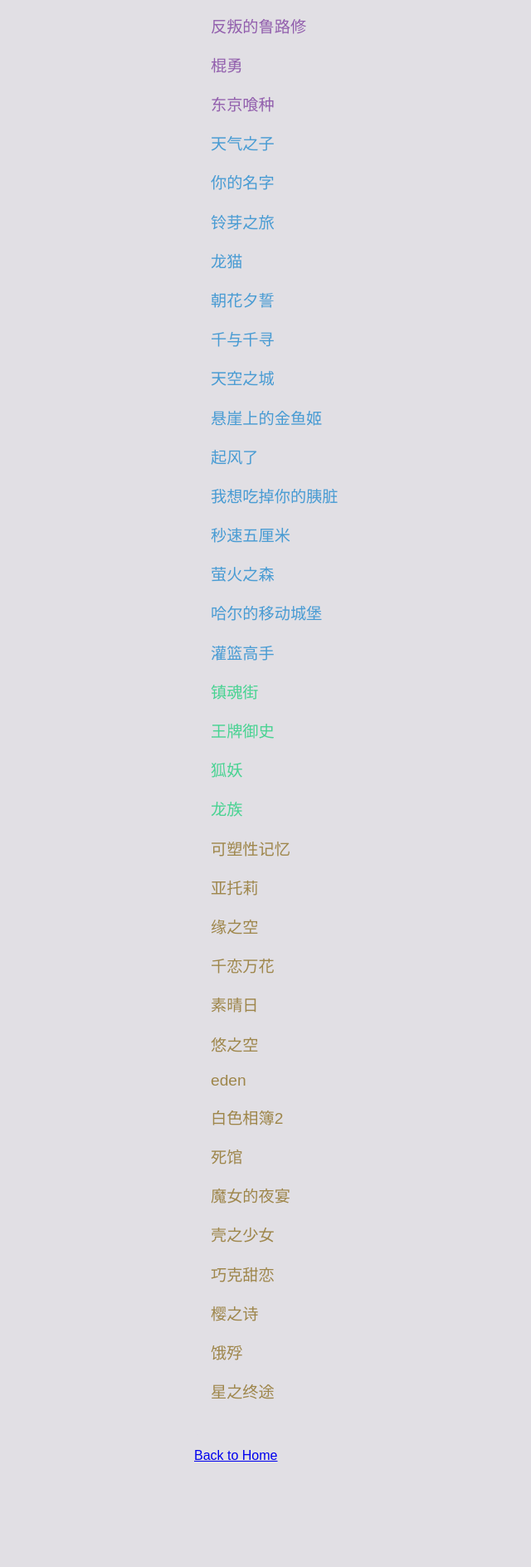
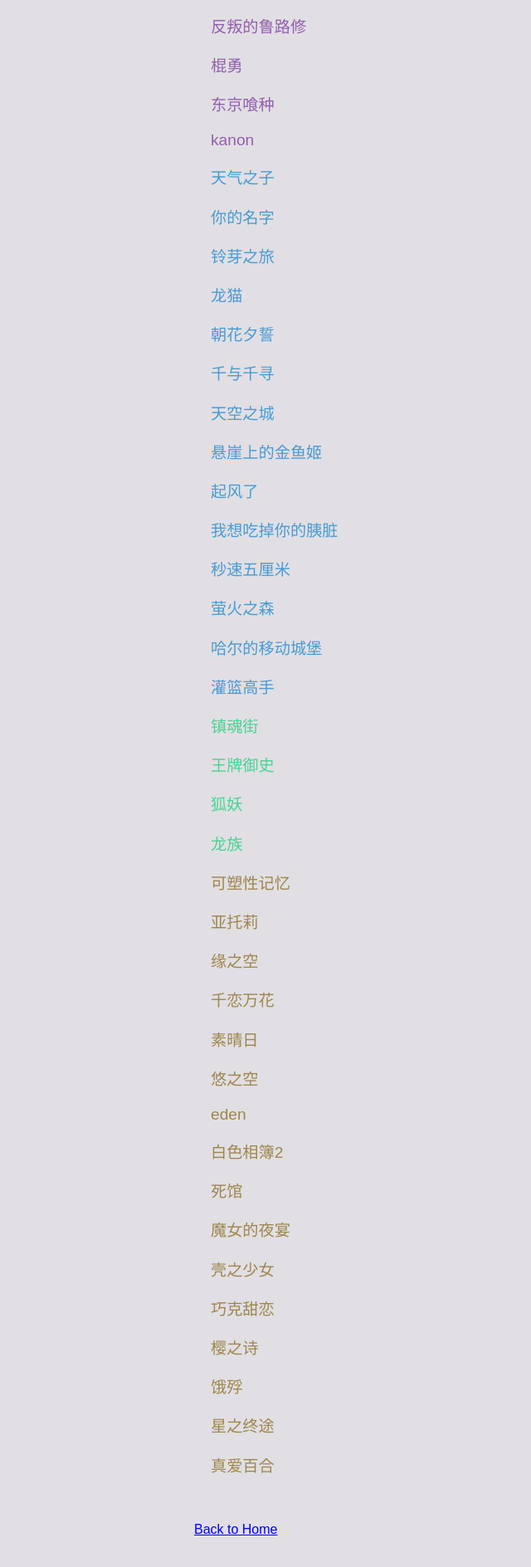
Before and after one commit to HCH1212/h_blog, a plain HTML site: page template/loves.html in a window 1280 px wide. Shown: the part 2336-4224 px from the top of the page at 83% size, without its empty margins (6-646 px from the left). Before the commit the page ends 4135 px from the top, so only its background shows below. Drawn offline with Linux system fonts and the light colour scheme.

Commit message:
Update content

```diff
--- a/template/loves.html
+++ b/template/loves.html
@@ -102,6 +102,7 @@
             <p>反叛的鲁路修</p>
             <p>棍勇</p>
             <p>东京喰种</p>
+            <p>kanon</p>
         </ul>
         <ul style="font-size: 1.2em;color: #489bd3;">
             <p>天气之子</p>
@@ -141,6 +142,7 @@
             <p>樱之诗</p>
             <p>饿殍</p>
             <p>星之终途</p>
+            <p>真爱百合</p>
         </ul>
     </div>
     <p><a href="/">Back to Home</a></p>
```
